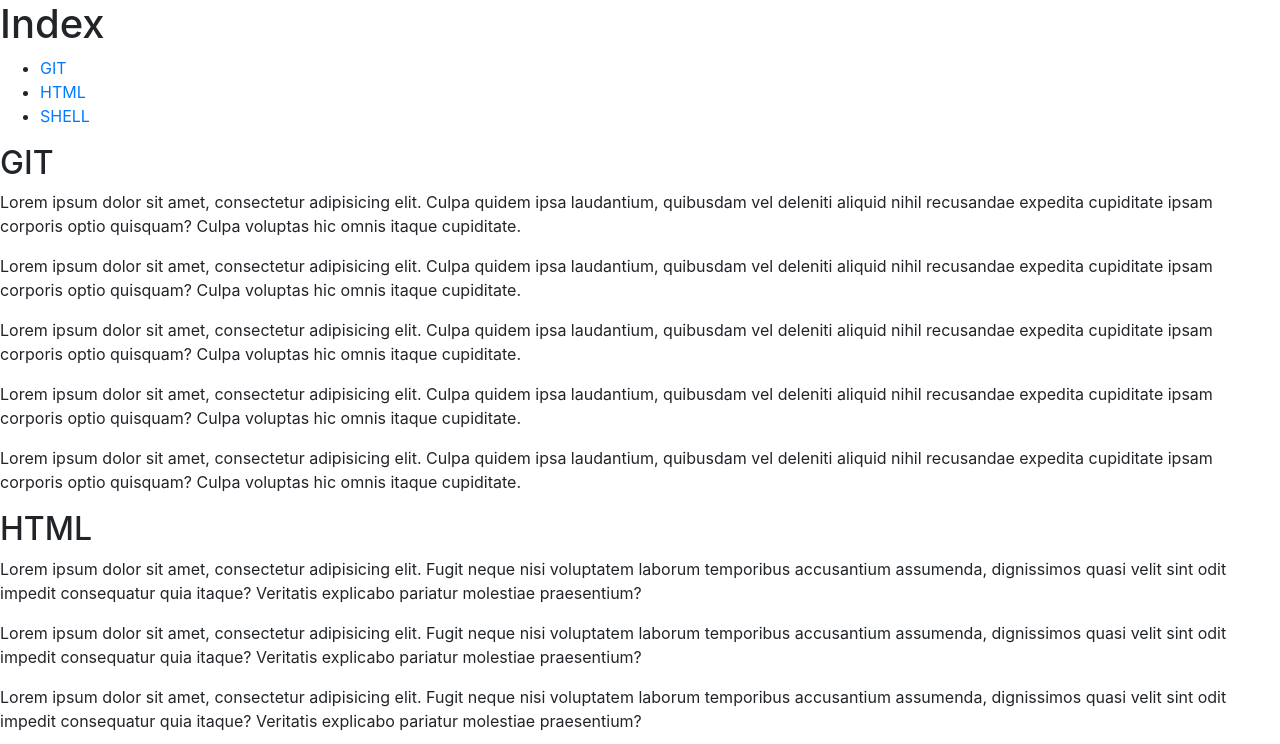
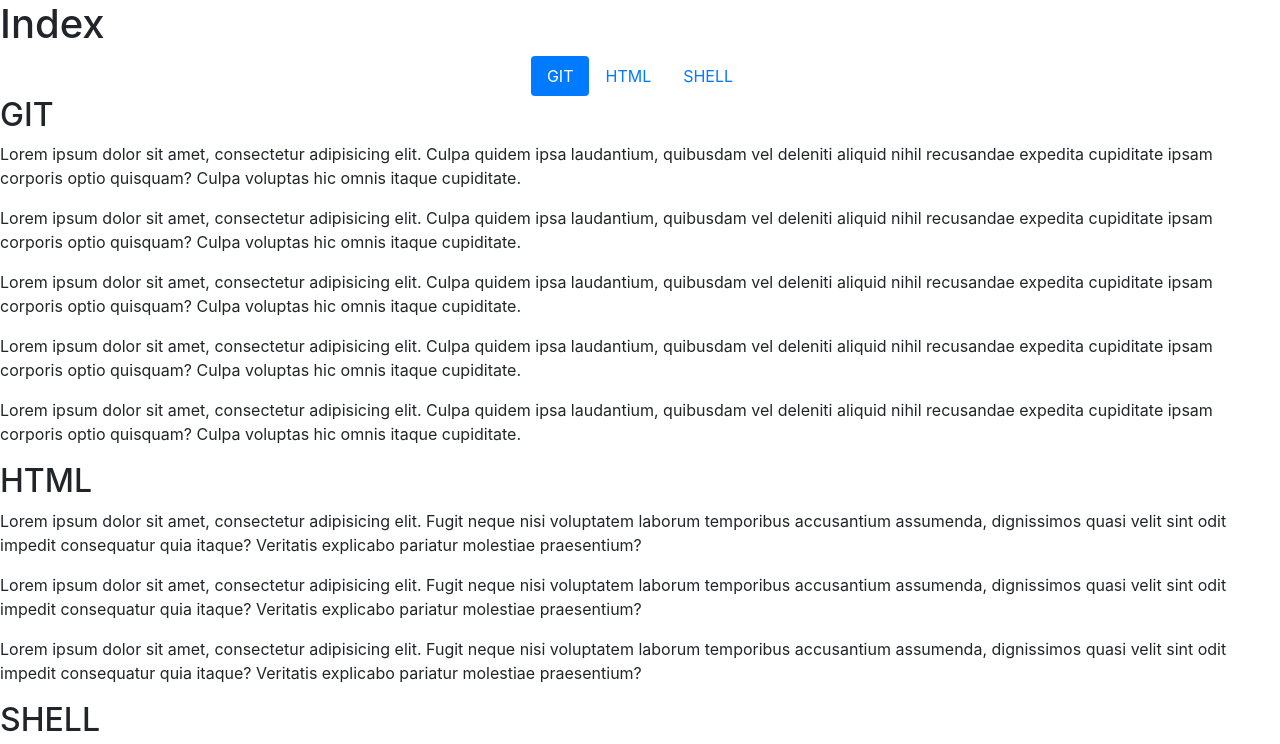
Before and after one commit to jignesh20005/html-playground, a plain HTML site: page index.html in a window 1280 px wide. Shown: the top 744 px of the page. Drawn offline with nearby package versions, Linux system fonts and the light colour scheme.

Commit message:
Add index.html

```diff
--- a/index.html
+++ b/index.html
@@ -14,10 +14,16 @@
   <body>
     <h1>Index</h1>
 
-    <ul>
-      <li><a href="#git">GIT</a></li>
-      <li><a href="#html">HTML</a></li>
-      <li><a href="#shell">SHELL</a></li>
+    <ul class="nav nav-pills justify-content-center">
+      <li class="nav-item">
+        <a class="nav-link active" href="#git">GIT</a>
+      </li>
+      <li class="nav-item">
+        <a class="nav-link" href="#html">HTML</a>
+      </li>
+      <li class="nav-item">
+        <a class="nav-link" href="#shell">SHELL</a>
+      </li>
     </ul>
 
     <section id="git">
```
